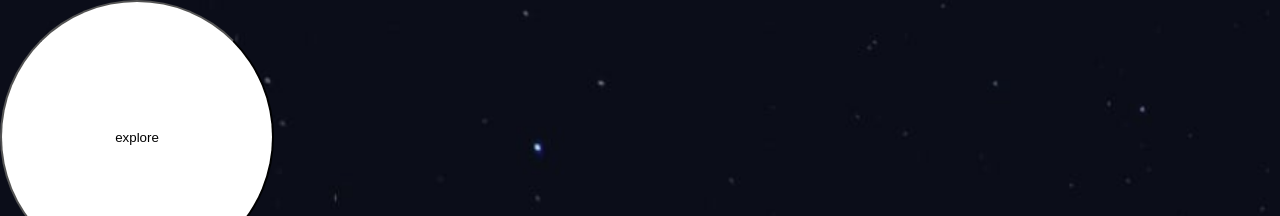
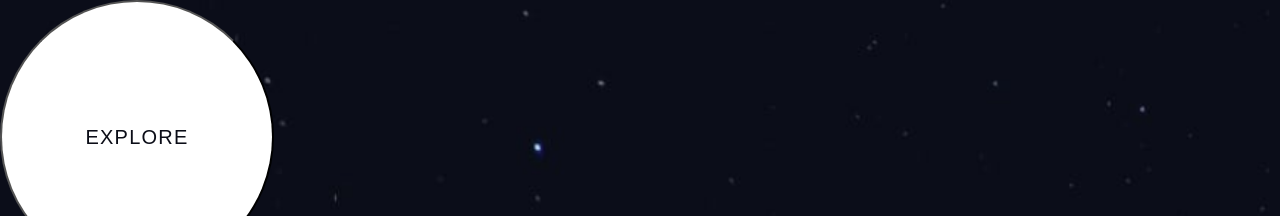
Before and after one commit to KamilKonopski/space-tourism-website-main, a React (Create React App) app: page / in a window 1280 px wide. Shown: the part 1048-1264 px from the top of the page. Built offline with nearby package versions, Linux system fonts and the light colour scheme; a web font is replaced by a local one.

Commit message:
add button styles

```diff
--- a/src/pages/Home/Home.module.css
+++ b/src/pages/Home/Home.module.css
@@ -26,8 +26,20 @@
 .home-page__btn {
     background-color: var(--white-color);
     border-radius: 50%;
+    cursor: pointer;
     height: 150px;
     width: 150px;
+}
+
+.home-page__btn:hover {
+    box-shadow: 0px 0px 0px 50px rgba(255, 255, 255, 0.1);
+}
+
+.home-page__btn-explore {
+    color: var(--dark-color);
+    font-size: 2rem;
+    letter-spacing: 1.25px;
+    text-transform: uppercase;
 }
 
 @media screen and (min-width: 800px) {
```
